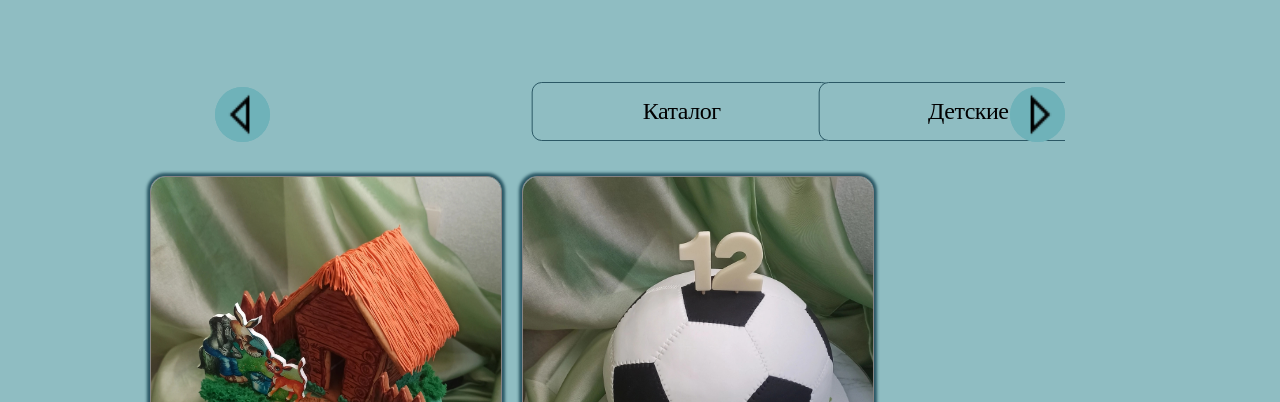
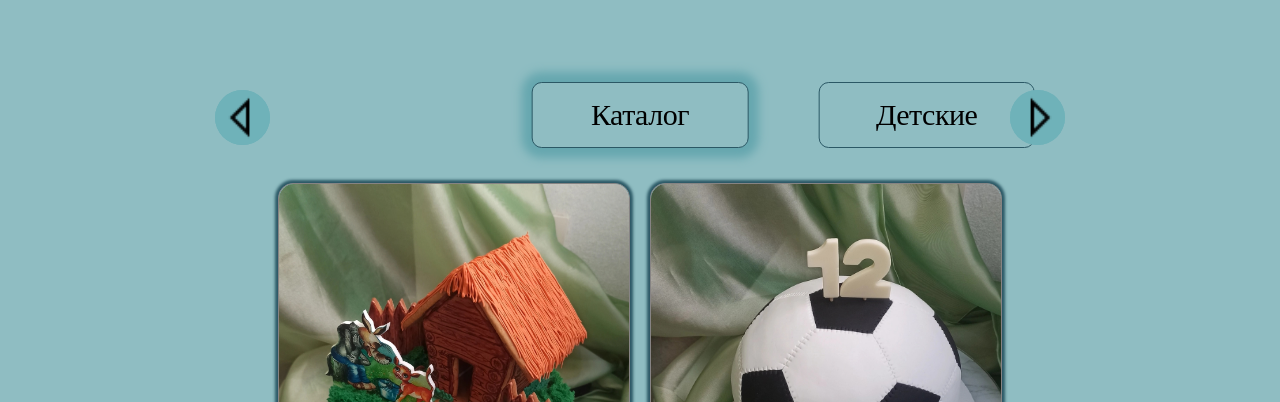
Before and after one commit to SinyakovaZhenya/cake, a plain HTML site: page project.html in a window 1280 px wide. Shown: the part 698-1100 px from the top of the page. Drawn offline with nearby package versions, Linux system fonts and the light colour scheme; a web font is replaced by a local one.

Commit message:
progects/filter
progects/filter

```diff
--- a/css/main.css
+++ b/css/main.css
@@ -240,6 +240,12 @@ section {
 .swiper {
 	width: 85%;
 	padding: 20px 0 !important;
+	font-size: 30px;
+}
+
+.swiper-slide {
+	width: 200px;
+	white-space: nowrap;
 }
 
 .button-prev, .button-next {
@@ -270,36 +276,12 @@ section {
 }
 
 .item {
-	width: 300px;
-	white-space: nowrap;
-	cursor: pointer;
-	text-align: center;
-	border: 0.5px solid #2b5865;
-	border-radius: 10px;
-	background-color: #8fbdc2;
-}
-
-.it.active {
-	box-shadow: 0px 0px 10px 10px #66a7af;
-}
-
-.iconimg {
-	width: 55px;
-	height: 55px;
-	cursor: pointer;
-	font-size: 24px;
-	text-align: center;
-	line-height: 55px;
-	border-radius: 50%;
-	background-color: #6fb2b9;
-}
-
-.item {
 	margin: 5px 30px;
 	padding: 15px 20px;
 	white-space: nowrap;
+	font-size: 30px;
+	text-align: center;
 	cursor: pointer;
-	font-size: 24px;
 	border: 0.5px solid #2b5865;
 	border-radius: 10px;
 	background-color: #8fbdc2;
@@ -309,14 +291,24 @@ section {
 	box-shadow: 0px 0px 10px 10px #66a7af;
 }
 
+.iconimg {
+	width: 55px;
+	height: 55px;
+	cursor: pointer;
+	border-radius: 50%;
+	background-color: #6fb2b9;
+}
+
 .hide {
 	display: none;
 }
+
 
 /*карточки с тортами и ценами*/
 .col-md-8 {
 	width: 100%;
 	display: flex;
+	justify-content: center;
 	flex-wrap: wrap;
 	text-align: center;
 }
--- a/js/main.js
+++ b/js/main.js
@@ -1,14 +1,13 @@
-const filterItem = document.querySelectorAll('.card');
+const filterСard = document.querySelectorAll('.card');
 
 const swiper = new Swiper('.swiper', {
-	// Optional parameters
+
 	direction: 'horizontal',
 	slidesPerView: 3,
 	centeredSlides: true,
 	spaceBetween: 10,
 	setWrapperSize: true,
 
-	// Navigation arrows
 	navigation: {
 		nextEl: '.button-next',
 		prevEl: '.button-prev',
@@ -20,8 +19,9 @@ document.querySelector('.swiper-wrapper').addEventListener('click', event => {
 	if (event.target.tagName !== 'DIV') return false;
 
 	let filterClass = event.target.dataset['filter'];
+	console.log(filterClass);
 
-	filterItem.forEach(elem => {
+	filterСard.forEach(elem => {
 		elem.classList.remove('hide');
 		if (!elem.classList.contains(filterClass) && filterClass !== 'catalog') {
 			elem.classList.add('hide');
--- a/project.html
+++ b/project.html
@@ -35,8 +35,8 @@
 
 					<div class="swiper-wrapper">
 
-						<div data-filter="catalog" class="swiper-slide"  class="it active">
-							<div class="item">Каталог</div>
+						<div data-filter="catalog" class="swiper-slide">
+							<div class="item active">Каталог</div>
 						</div>
 						<div data-filter="children" class="swiper-slide" >
 							<div class="item">Детские</div>
@@ -65,37 +65,6 @@
 						<img id="right" class="iconimg" src="./img/icons/сортировать-слева-направо.png">
 					</div>
 				</div>
-
-
-
-				<!-- <div class="wrapper">
-					<div class="icon"><img id="left" class="iconimg" src="./img/icons/сортировать-справа-налево.png"></div>
-					<ul class="section1">
-
-						<li data-filter="catalog" class="item active">
-							<div>Каталог</div>
-						</li>
-						<li data-filter="children" class="item">
-							<div>Детские</div>
-						</li>
-						<li data-filter="woman" class="item">
-							<div>Женские</div>
-						</li>
-						<li data-filter="man" class="item">
-							<div>Мужские</div>
-						</li>
-						<li data-filter="wedding" class="item">
-							<div>Свадебные</div>
-						</li>
-						<li data-filter="dessert" class="item">
-							<div>Десерты</div>
-						</li>
-						<li data-filter="bento" class="item">
-							<div>Бенто-торты</div>
-						</li>
-					</ul>
-					<div class="icon"><img id="right" class="iconimg" src="./img/icons/сортировать-слева-направо.png"></div>
-				</div> -->
 
 				<div class="col-md-8">
 
```
